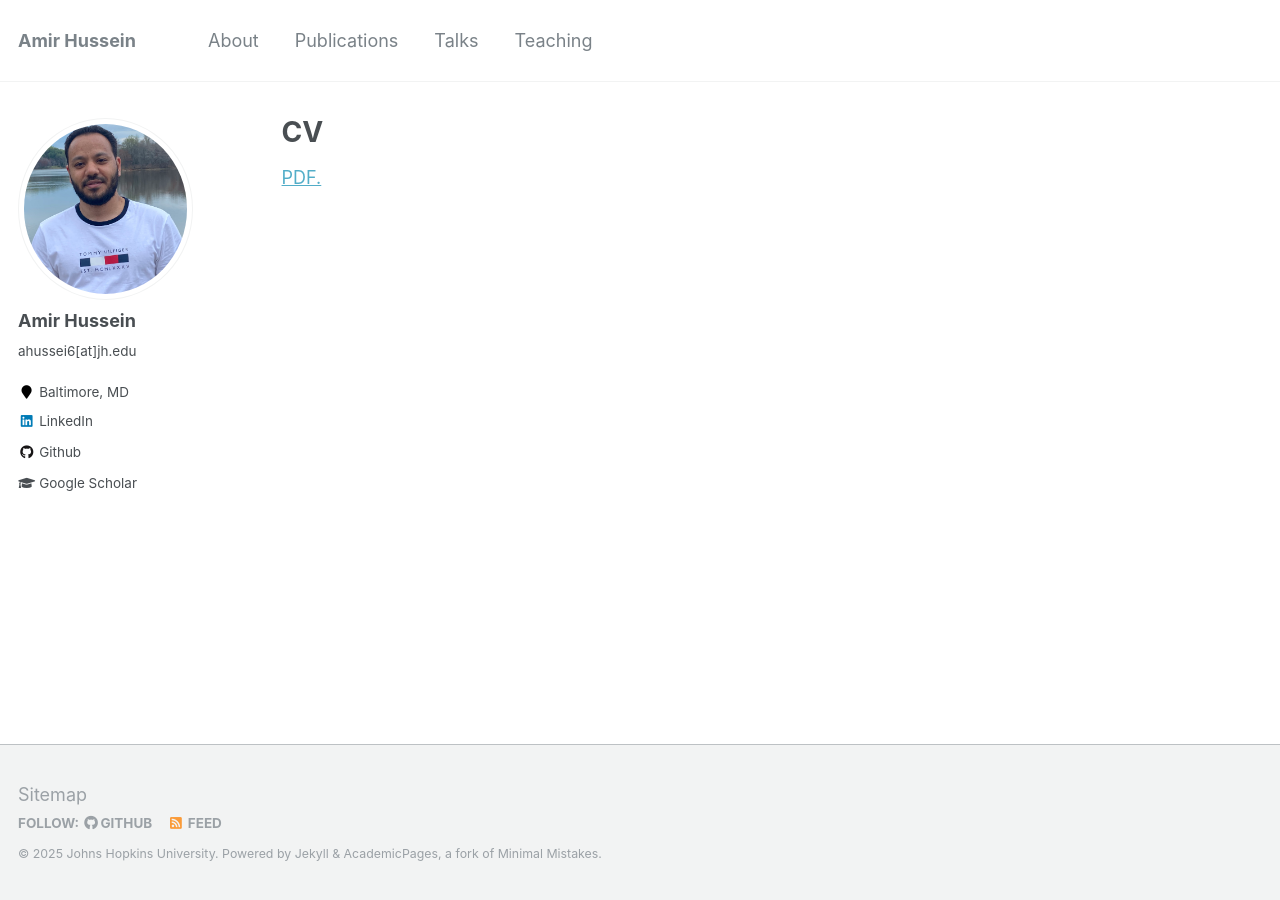
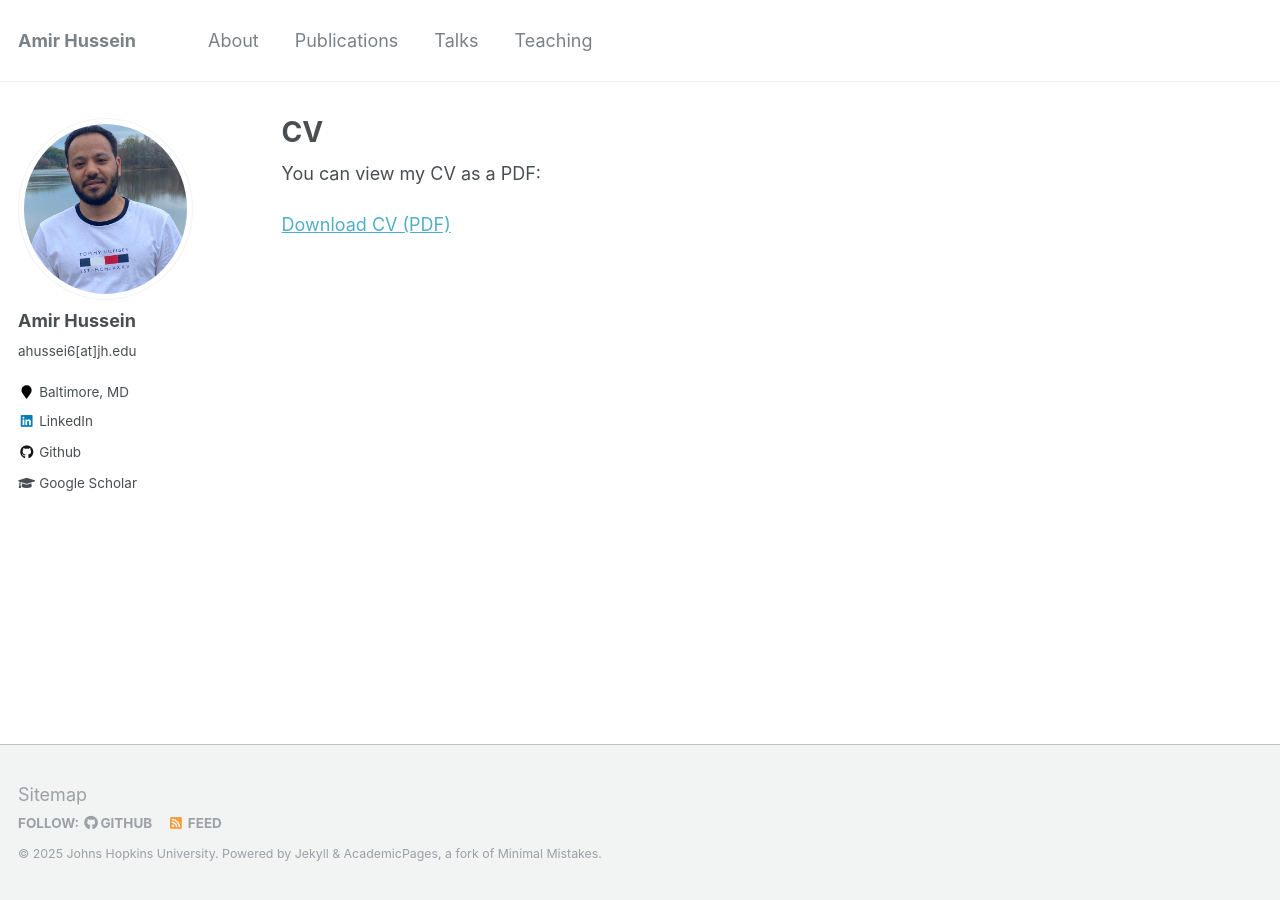
Before and after one commit to AmirHussein96/AmirHussein96.github.io, a Jekyll site: the page built from _pages/cv.md, in a window 1280 px wide. Built offline with Jekyll 4.4.1, drawn with Linux system fonts in a browser that asks for light colours.

Commit message:
Update cv.md
add cv

```diff
--- a/_pages/cv.md
+++ b/_pages/cv.md
@@ -1,9 +1,12 @@
 ---
-layout: archive
+layout: single
 title: "CV"
 permalink: /cv/
 author_profile: true
 redirect_from:
   - /resume
 ---
-<a href="brianyan918.github.io/assets/cv.pdf" target="_blank">PDF.</a>
+
+You can view my CV as a PDF:
+
+<a href="{{ '/_assets/cv.pdf' | relative_url }}" target="_blank">Download CV (PDF)</a>
```
